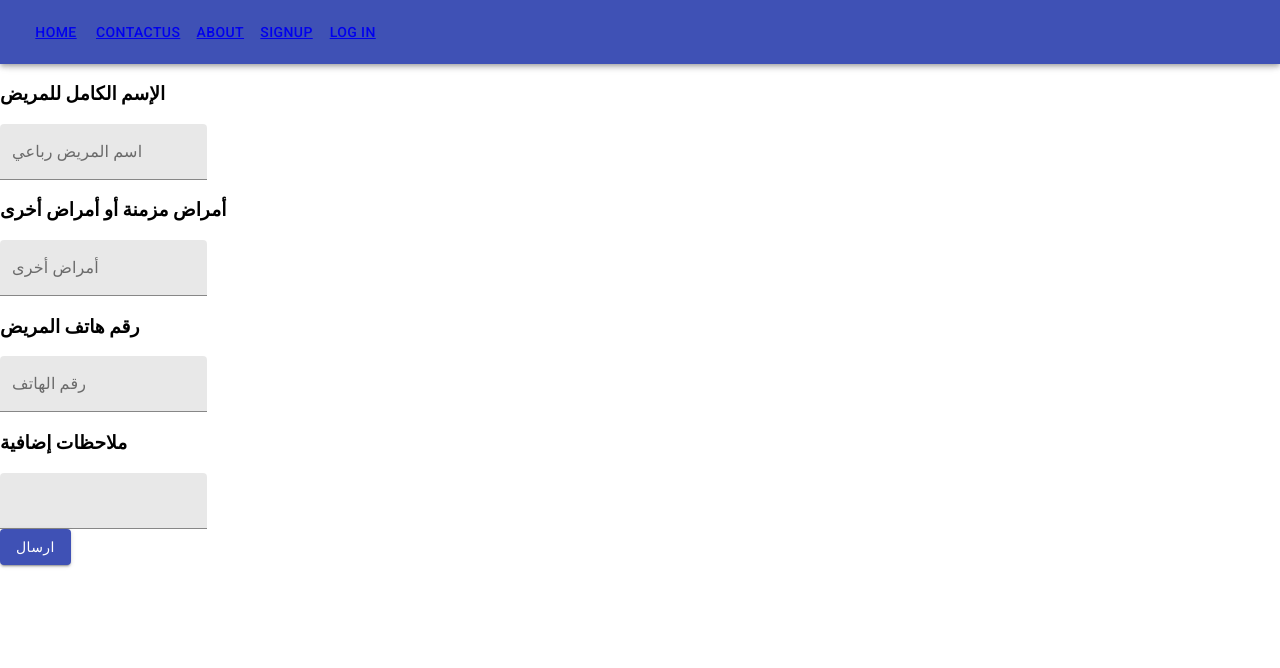
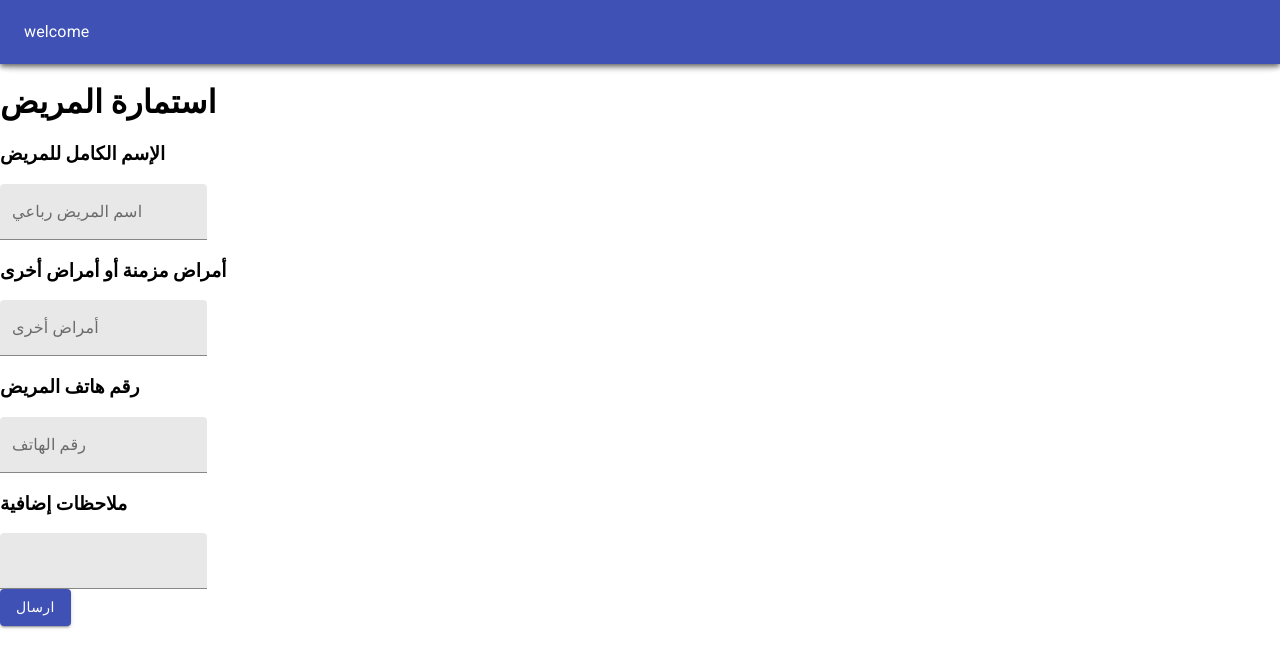
Before and after one commit to farah2003/teacherweb, a React (Create React App) app: page /fillin in a window 1280 px wide. Shown: the top 668 px of the page. Built offline with nearby package versions, Linux system fonts and the light colour scheme.

Commit message:
edit for sign

```diff
--- a/src/App.js
+++ b/src/App.js
@@ -3,13 +3,16 @@ import { BrowserRouter, Route,Switch}from "react-router-dom"
 
 
 import './App.css';
-import Nav from './component/nav'
+
 import Home   from './component/Home';
+import Main   from './component/index';
 import Aboutus from './component/Aboutus';
 import Contactus  from './component/Contactus';
 import Signin   from './component/Sign';
 import Login   from './component/Login';
-import Fillin from './component/fillin'
+import Fillin from './component/fillin';
+import Mainfordent  from './component/ForDentist/main'
+
 import { Button } from '@material-ui/core';
 
 
@@ -25,7 +28,7 @@ class App extends Component{
 
     <BrowserRouter>
     <div>
-     <Nav></Nav>
+     <Main></Main>
     <Switch>
     <Route path="/" component={Home} exact></Route>
     <Route path="/about"component={Aboutus}></Route>
@@ -33,6 +36,7 @@ class App extends Component{
     <Route path="/sign"component={Signin}></Route>
     <Route path="/login"component={Login}></Route>
     <Route path="/fillin"component={Fillin}></Route>
+    <Route path="/ForDentist/main"component={Mainfordent }></Route>
 
 
     </Switch>
--- /dev/null
+++ b/src/component/ForDentist/main.js
@@ -0,0 +1,32 @@
+import React, { Component } from 'react';
+
+
+
+
+class Main extends Component{
+
+
+  render(){
+    return(
+
+      <div>
+
+   <h1>هنا راح نعمل هيدر راح تكون زي ايقونتين وحدة بورفيل واي ايقونة تانية
+       بمن تضغط ع بروفيب بتروح عليه لمن تضعظ ع التانية بجيه بجيه صفحة فيه اي برم صورة بعدين تابس لكل حالة كل حالة زي بوستات مين سجل
+       عشان يعمل تشك و
+
+   </h1>
+
+
+
+      </div>
+
+
+
+
+
+    )
+  }
+}
+
+export default Main;
--- a/src/component/Home.js
+++ b/src/component/Home.js
@@ -4,6 +4,7 @@ import './style/home.css'
 import './fillin'
 
 import * as firebase from 'firebase'
+
 
 class  Home extends Component{
   componentWillMount(){
--- a/src/component/Sign.js
+++ b/src/component/Sign.js
@@ -3,12 +3,16 @@ import { makeStyles } from '@material-ui/core/styles';
 import Button from '@material-ui/core/Button';
 import TextField from '@material-ui/core/TextField';
 import PasswordField from 'material-ui-password-field'
+import './ForDentist/main'
 
 
 import './style/sign.css'
 
 
 class Signin extends Component{
+  move=()=>{
+    this.props.history.push('./ForDentist/main')
+   }
   render(){
     return(
       <div className="Container">
@@ -34,7 +38,7 @@ class Signin extends Component{
 
 
         </div>
-        <div> <Button variant="contained" color="primary"className="submitbutton">Submit</Button> </div>
+        <div> <Button variant="contained" color="primary"className="submitbutton" onClick={this.move}>Submit</Button> </div>
 
 
 
--- a/src/component/fillin.js
+++ b/src/component/fillin.js
@@ -4,12 +4,14 @@ import React, { Component } from 'react';
 import Button from '@material-ui/core/Button';
 import TextField from '@material-ui/core/TextField';
 
+import SNav from './secandNav'
 
 
 class Fillin extends Component{
   render(){
     return(
       <div>
+          <SNav></SNav>
       <div>
       <h1> استمارة المريض  </h1>
 
--- /dev/null
+++ b/src/component/index.js
@@ -0,0 +1,28 @@
+import React, { Component } from 'react';
+import Nav from './nav'
+
+
+
+class Main extends Component{
+
+
+  render(){
+    return(
+
+      <div>
+         <h1>fhjfdhghzfbzkkkkkkkjjjjj</h1>
+    <Nav></Nav>
+
+
+
+      </div>
+
+
+
+
+
+    )
+  }
+}
+
+export default Main;
--- /dev/null
+++ b/src/component/secandNav.js
@@ -0,0 +1,27 @@
+import React, { Component } from 'react';
+import { NavLink} from "react-router-dom";
+
+import './style/header.css';
+import { AppBar,Button ,Toolbar, Typography} from '@material-ui/core';
+
+class SNav extends Component{
+  render(){
+    return(
+      <div className="Nav">
+
+        <AppBar className="header">
+        <Toolbar>
+
+        <Typography  >
+ welcome
+</Typography>
+
+   </Toolbar>
+</AppBar>
+
+      </div>
+    )
+  }
+}
+
+export default SNav;
```
